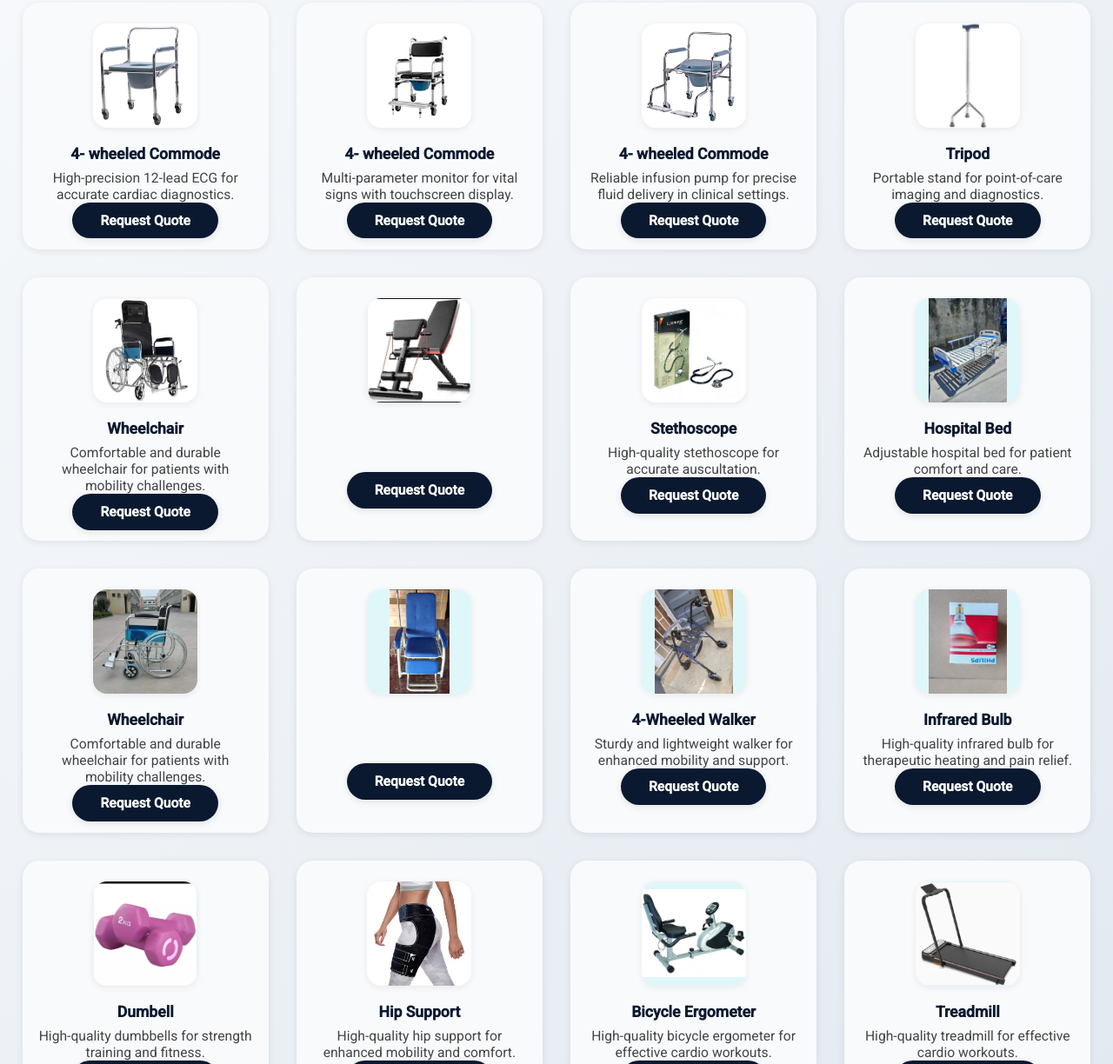
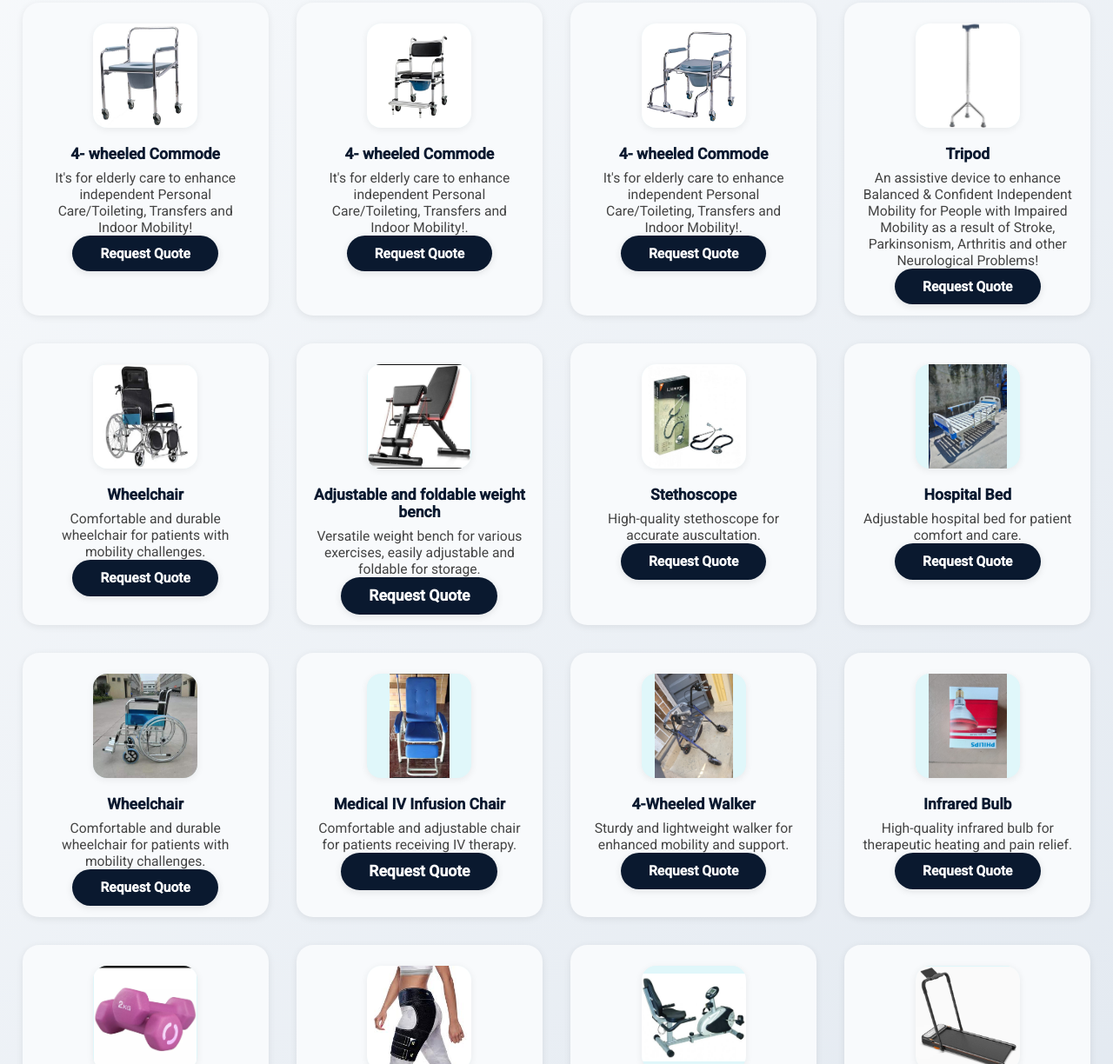
Before and after one commit to Constructionsux/momerc, a plain HTML site: page product.html in a window 1280 px wide. Shown: the part 258-1482 px from the top of the page at 87% size. Drawn offline with Linux system fonts and the light colour scheme.

Commit message:
Add files via upload

```diff
--- a/product.html
+++ b/product.html
@@ -290,25 +290,25 @@
       <div class="product-card">
         <img src="media/product1.jpg" alt="4- wheeled Commode" class="product-img">
         <div class="product-title">4- wheeled Commode</div>
-        <div class="product-desc">High-precision 12-lead ECG for accurate cardiac diagnostics.</div>
+        <div class="product-desc"> It's for elderly care to enhance independent Personal Care/Toileting, Transfers and Indoor Mobility!</div>
         <a href="index.html#contact" class="btn" style="font-size:0.98rem;">Request Quote</a>
       </div>
       <div class="product-card">
         <img src="media/product5.jpg" alt="4- wheeled Commode" class="product-img">
         <div class="product-title">4- wheeled Commode</div>
-        <div class="product-desc">Multi-parameter monitor for vital signs with touchscreen display.</div>
+        <div class="product-desc"> It's for elderly care to enhance independent Personal Care/Toileting, Transfers and Indoor Mobility!.</div>
         <a href="index.html#contact" class="btn" style="font-size:0.98rem;">Request Quote</a>
       </div>
       <div class="product-card">
         <img src="media/product6.jpg" alt="4- wheeled Commode" class="product-img">
         <div class="product-title">4- wheeled Commode</div>
-        <div class="product-desc">Reliable infusion pump for precise fluid delivery in clinical settings.</div>
+        <div class="product-desc">It's for elderly care to enhance independent Personal Care/Toileting, Transfers and Indoor Mobility!.</div>
         <a href="index.html#contact" class="btn" style="font-size:0.98rem;">Request Quote</a>
       </div>
       <div class="product-card">
         <img src="media/products4.jpg" alt="Tripod" class="product-img">
         <div class="product-title">Tripod</div>
-        <div class="product-desc">Portable stand for point-of-care imaging and diagnostics.</div>
+        <div class="product-desc">An assistive device to enhance Balanced & Confident Independent Mobility for People with Impaired Mobility as a result of Stroke, Parkinsonism, Arthritis and other Neurological Problems!</div>
         <a href="index.html#contact" class="btn" style="font-size:0.98rem;">Request Quote</a>
       </div>
       <div class="product-card">
@@ -317,11 +317,11 @@
         <div class="product-desc">Comfortable and durable wheelchair for patients with mobility challenges.</div>
         <a href="index.html#contact" class="btn" style="font-size:0.98rem;">Request Quote</a>
       </div>
-      <div class="product-card" id="pro1">
-        <img src="media/product3.jpg" alt="Ultrasound Scanner" class="product-img" id="p2">
-        <!-- <div class="product-title">Ultrasound Scanner</div> -->
-        <div class="product-desc"></div>
-        <a href="index.html#contact" id="bless1" class="btn" style="font-size:0.98rem;position: relative; top: 60px; ">Request Quote</a>
+      <div class="product-card" >
+        <img src="media/product3.jpg" alt="Adjustable and foldable weight bench" class="product-img" >
+        <div class="product-title">Adjustable and foldable weight bench</div>
+        <div class="product-desc">Versatile weight bench for various exercises, easily adjustable and foldable for storage.</div>
+        <a href="index.html#contact"  class="btn" >Request Quote</a>
       </div>
       <div class="product-card">
         <img src="media/product7.jpg" alt="Stethoscope" class="product-img">
@@ -342,10 +342,10 @@
         <a href="index.html#contact" class="btn" style="font-size:0.98rem;">Request Quote</a>
       </div>
       <div class="product-card">
-        <img src="media/product10.jpg" alt="Ultrasound Scanner" class="product-img">
-        <!-- <div class="product-title">Ultrasound Scanner</div> -->
-        <div class="product-desc"></div>
-        <a href="index.html#contact" class="btn" style="font-size:0.98rem; position: relative; top: 60px;">Request Quote</a>
+        <img src="media/product10.jpg" alt="Medical IV Infusion Chair" class="product-img">
+        <div class="product-title">Medical IV Infusion Chair</div>
+        <div class="product-desc">Comfortable and adjustable chair for patients receiving IV therapy.</div>
+        <a href="index.html#contact" class="btn" >Request Quote</a>
       </div>
       <div class="product-card">
         <img src="media/product11.jpg" alt="4-Wheeled Walker" class="product-img">
--- a/style.css
+++ b/style.css
@@ -185,7 +185,7 @@
       font-style: normal;
     }
      .hero .add {
-      font-size: 2.7rem;
+      font-size: 2.0rem;
       margin-bottom: 0.7rem;
       font-weight: 700;
       font-family: 'MyCaligraphyFont', cursive;
```
Also changed, not shown: index.html (+8 -7 lines).
